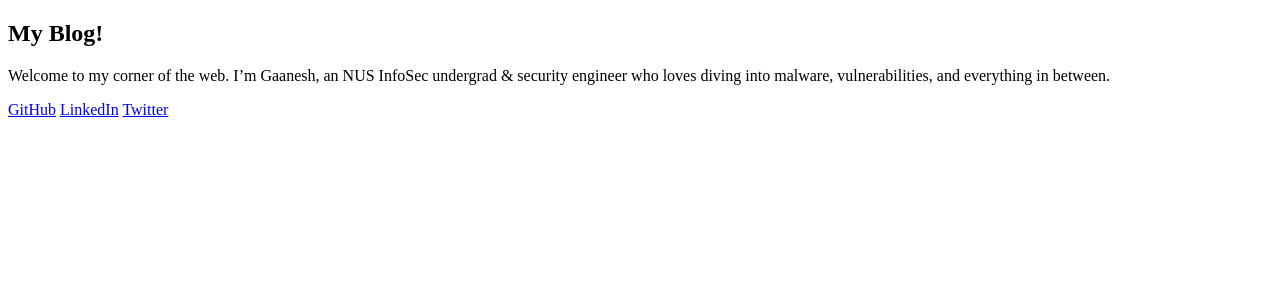
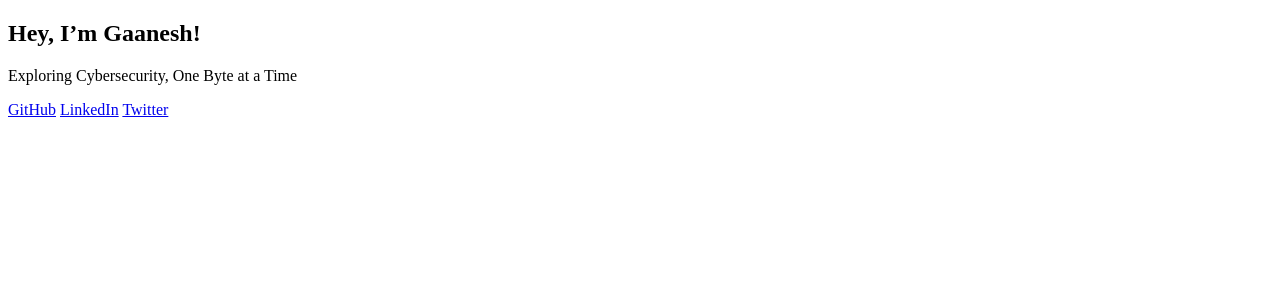
Before and after one commit to GaaneshT/blog, a SvelteKit app: page / in a window 1280 px wide. Shown: the top 300 px of the page. Built offline with nearby package versions, Linux system fonts and the light colour scheme.

Commit message:
Change wordings

```diff
--- a/src/routes/+page.svelte
+++ b/src/routes/+page.svelte
@@ -43,10 +43,9 @@
 
 
 <section class="hero">
-	<h1>My Blog!</h1>
+	<h1>Hey, I’m Gaanesh!</h1>
 	<p>
-		Welcome to my corner of the web. I’m Gaanesh, an NUS InfoSec undergrad & security engineer who
-		loves diving into malware, vulnerabilities, and everything in between.
+		Exploring Cybersecurity, One Byte at a Time
 	</p>
 </section>
 
```
